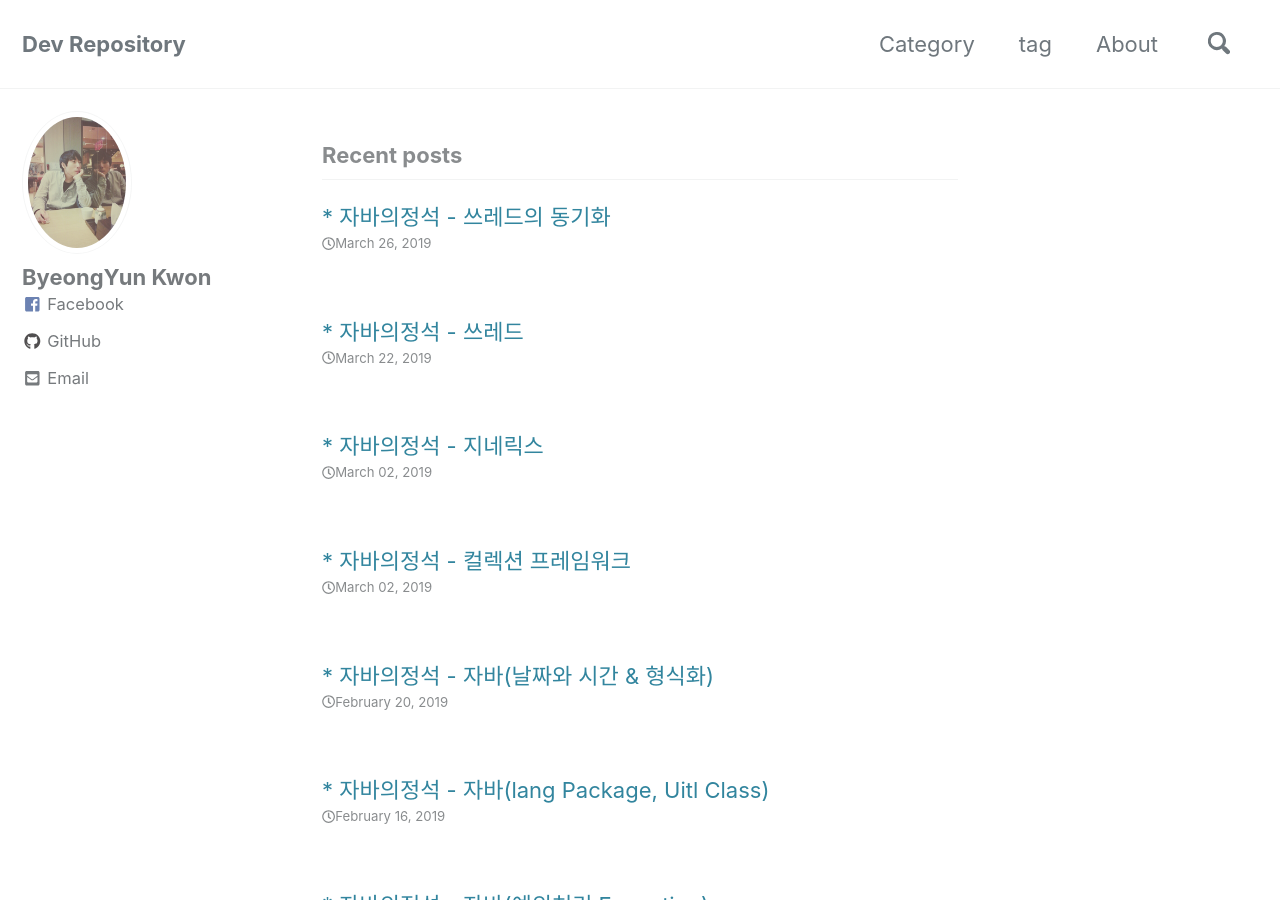
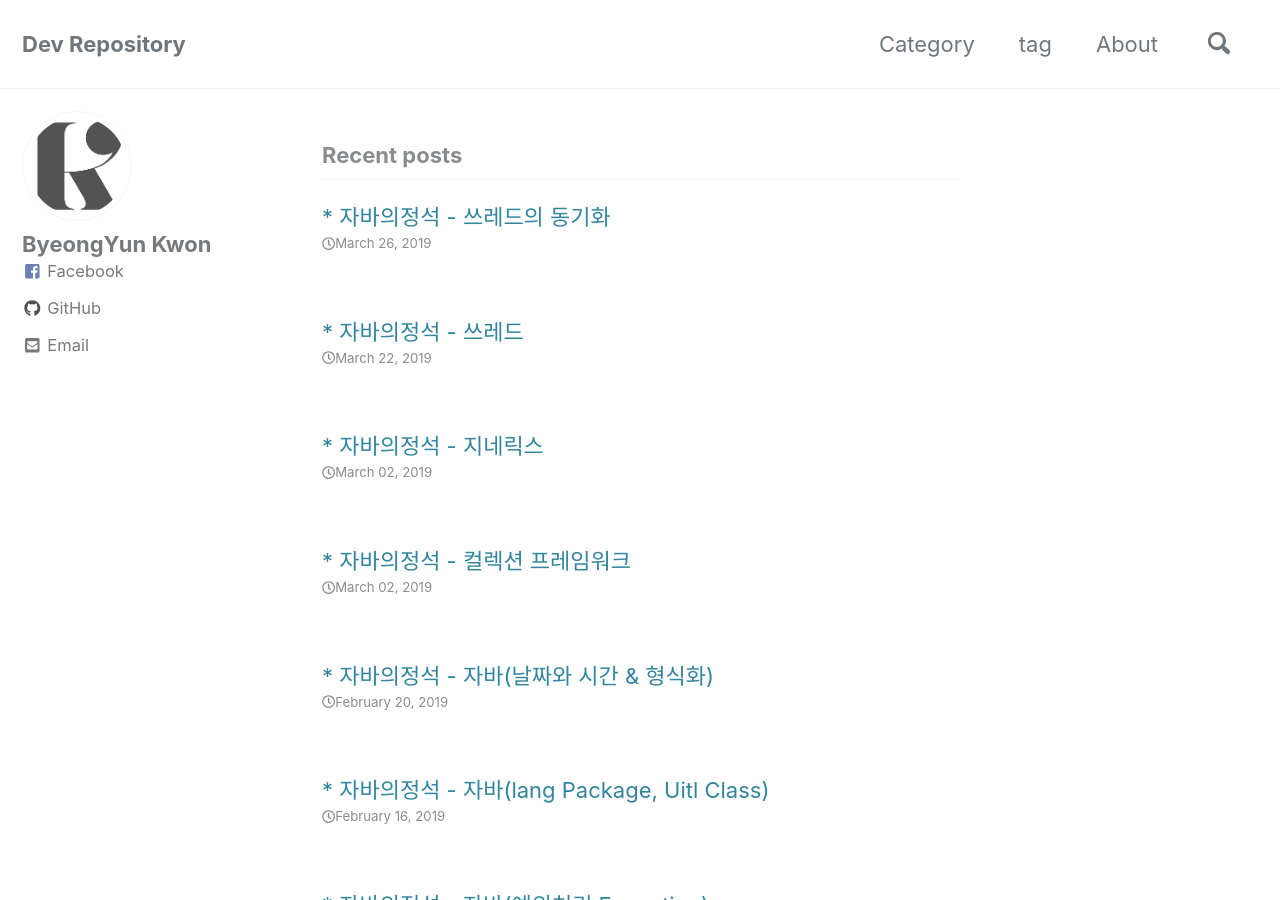
Before and after one commit to sksggg123/sksggg123.github.io, a Jekyll site: the page built from index.html, in a window 1280 px wide and 900 px high. Built offline with Jekyll 4.4.1, drawn with Linux system fonts in a browser that asks for light colours; cached includes are drawn as plain includes; nearby versions of some CDN libraries; the list of posts is cut into pages by our own code.

Commit message:
modify - profile picture

```diff
--- a/_config.yml
+++ b/_config.yml
@@ -103,7 +103,8 @@ analytics:
 # Site Author
 author:
   name             : "ByeongYun Kwon"
-  avatar           : "/assets/images/github_profile.jpeg" # path of avatar image, e.g. "/assets/images/bio-photo.jpg"
+  #avatar           : "/assets/images/github_profile.jpeg" # path of avatar image, e.g. "/assets/images/bio-photo.jpg"
+  avatar           : "/assets/images/K.png" # path of avatar image, e.g. "/assets/images/bio-photo.jpg"
   bio              : # "I am an amazing person."
   location         : # "Somewhere"
   email            : "sksggg123@gmail.com"
```
Also changed, not shown: assets/images/K.png (added).
